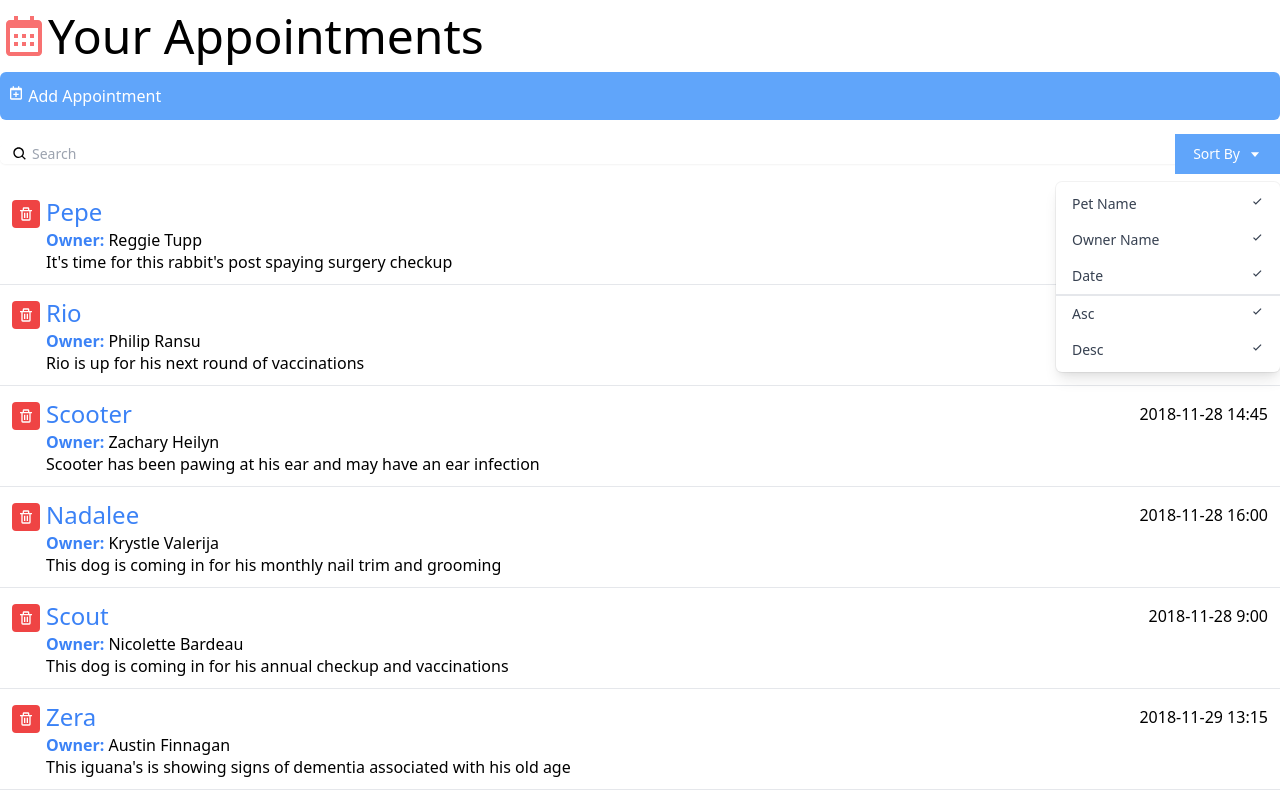
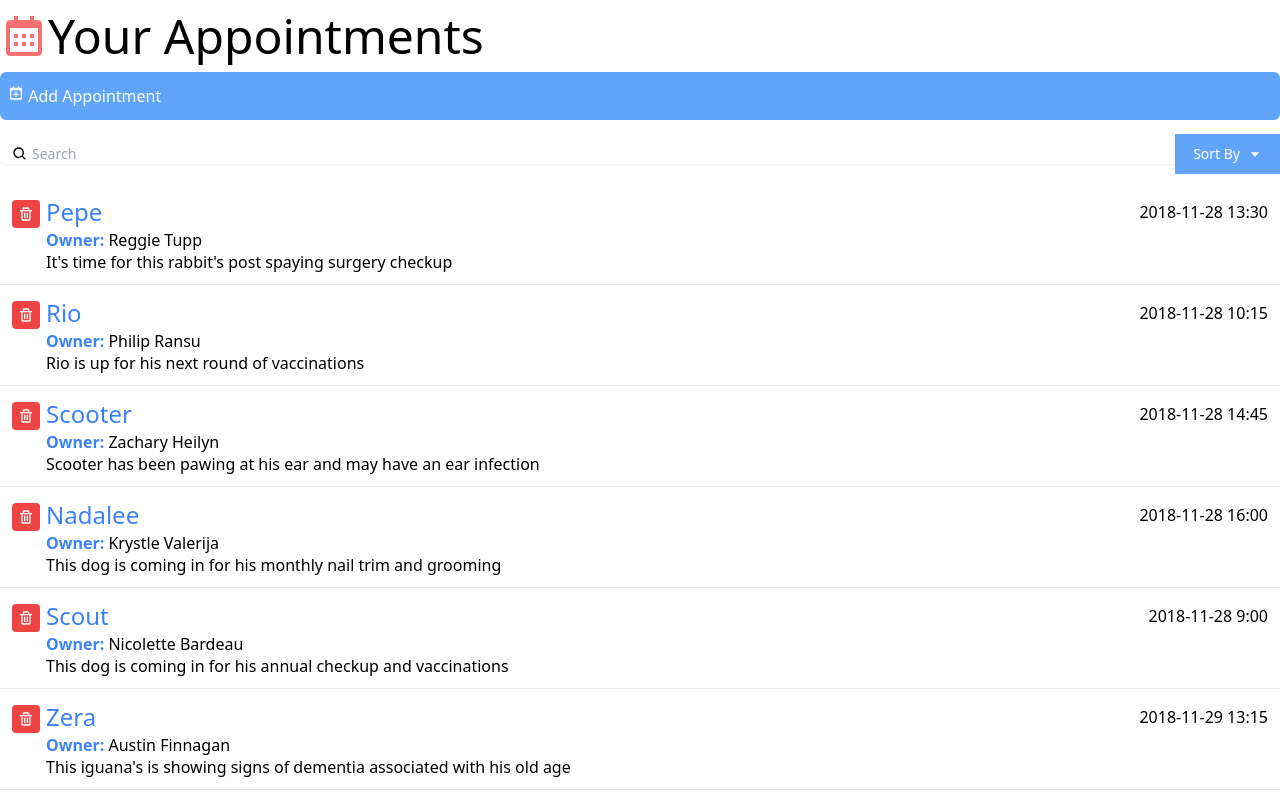
Before and after one commit to lucasrmagalhaes/building_an_interface-react, a React (Create React App) app: page / in a window 1280 px wide. Shown: the top 800 px of the page. Built offline with nearby package versions, Linux system fonts and the light colour scheme.

Commit message:
Passing state and hiding components

```diff
--- a/src/components/AddAppointment.js
+++ b/src/components/AddAppointment.js
@@ -9,7 +9,7 @@
             <button
                 className={`
                     bg-blue-400 text-white px-2 py-3 w-full text-left
-                    ${toggleForm ? 'rounded-t-md' : 'rounded-md'}
+                    ${ toggleForm ? 'rounded-t-md' : 'rounded-md' }
                 `}
                 onClick={ () => { setToggleForm(!toggleForm) }}
             >
--- a/src/components/Search.js
+++ b/src/components/Search.js
@@ -1,6 +1,11 @@
 import { BiSearch, BiCaretDown, BiCheck } from 'react-icons/bi';
+import { useState } from 'react';
 
-const DropDown = () => {
+const DropDown = ({ toggle }) => {
+    if (!toggle) {
+        return null;
+    }
+
     return (
         <div
             className="
@@ -56,6 +61,8 @@
 }
 
 const Search = () => {
+    let [toggleSort, setToggleSort] = useState(false);
+
     return (
         <div className="py-5">
             <div className="mt-1 relative rounded-md shadow-sm">
@@ -80,6 +87,7 @@
                     <div>
                         <button
                             type="button"
+                            onClick={ () => { setToggleSort(!toggleSort) }}
                             className="
                                 justify-center px-4 py-2 bg-blue-400 border-2 border-blue-400 text-sm
                                 text-white hover:bg-blue-700 focus:outline-none focus:ring-2
@@ -92,7 +100,7 @@
                             Sort By <BiCaretDown className="ml-2" />
                         </button>
 
-                        <DropDown />
+                        <DropDown toggle={toggleSort} />
                     </div>
                 </div>
             </div>
```
